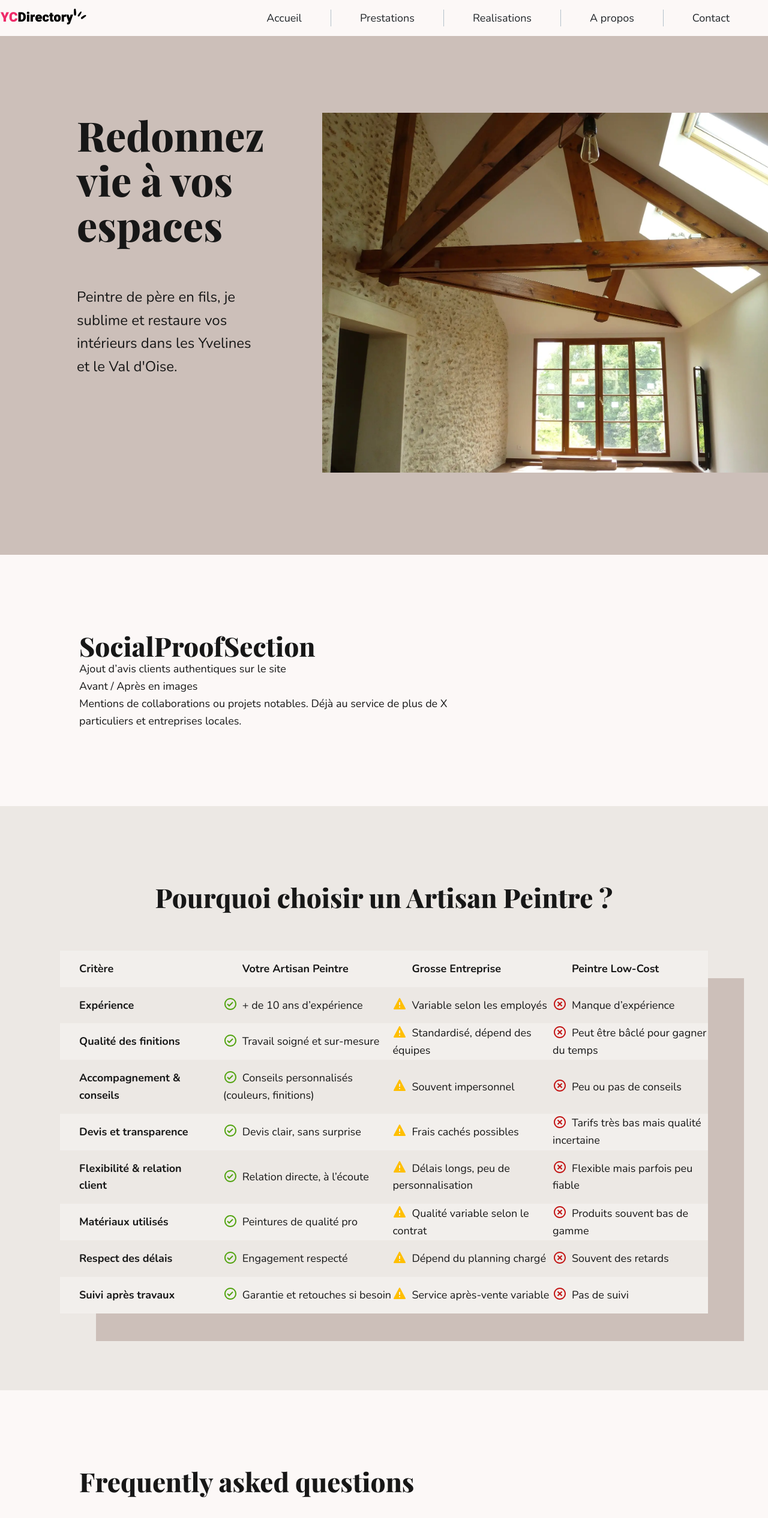
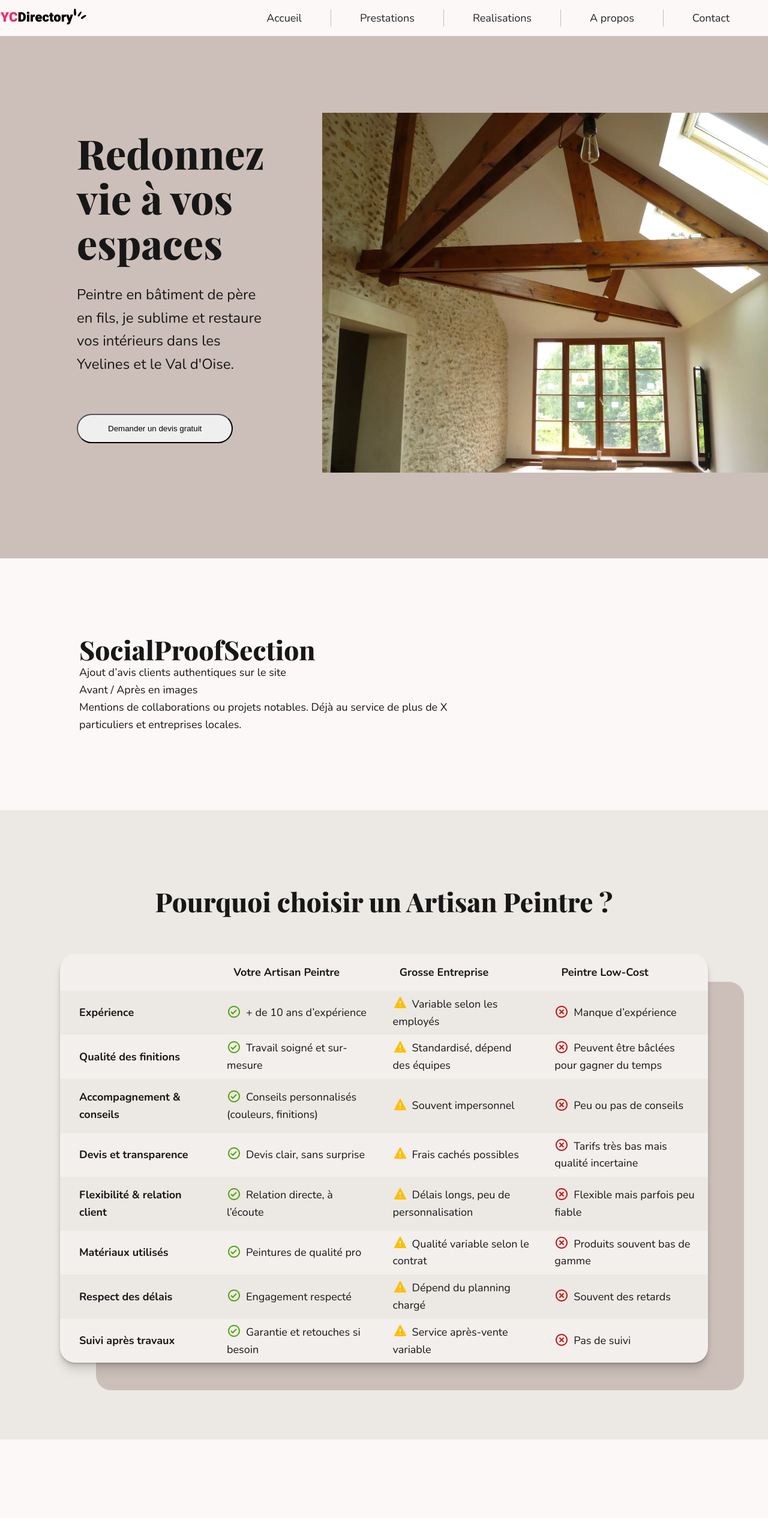
Before and after one commit to aurelienog/renov, a Next.js app: page / in a window 1280 px wide. Shown: the top 2531 px of the page at 60% size. Built offline with nearby package versions, Linux system fonts and the light colour scheme; a web font is replaced by a local one.

Commit message:
feature footer

```diff
--- a/src/app/variables.css
+++ b/src/app/variables.css
@@ -23,4 +23,6 @@
   --fw-bold: 800;
 
   --navbar-size: 60px;
+
+  --border-radius: 25px;
 }
--- /dev/null
+++ b/src/components/button/Button.tsx
@@ -0,0 +1,10 @@
+'use client'
+import React from 'react'
+import styles from './styles.module.css'
+import { ButtonProps } from '@/models/interface'
+
+export default function Button({children}: ButtonProps) {
+  return (
+    <button className={`${styles.button}`}>{children}</button>
+  )
+}
--- /dev/null
+++ b/src/components/button/styles.module.css
@@ -0,0 +1,6 @@
+.button {
+  display: inline-block;
+  padding: 15px 50px;
+  border-radius: var(--border-radius);
+  cursor: pointer;
+}
--- a/src/components/comparison-chart/styles.module.css
+++ b/src/components/comparison-chart/styles.module.css
@@ -26,7 +26,28 @@
   display: flex;
 }
 
+.table td {
+  padding: 0.5rem 1.3rem ;
+}
+
 .table td > img {
   vertical-align: sub;
   margin-right: 8px;
 }
+
+/* border-radius table */
+.table thead tr:first-child th:first-child  {
+  border-radius: var(--border-radius) 0 0 0;
+}
+
+.table th:last-child{
+  border-radius: 0 var(--border-radius) 0 0;
+}
+
+.table tbody tr:last-child th:first-child  {
+  border-radius: 0 0 0 var(--border-radius);
+}
+
+.table tbody tr:last-child td:last-child  {
+  border-radius: 0 0 var(--border-radius) 0;
+}
--- a/src/components/footer/Footer.tsx
+++ b/src/components/footer/Footer.tsx
@@ -1,8 +1,32 @@
 import React, { JSX } from 'react';
+import styles from './styles.module.css';
+import Image from 'next/image'
 
 function Footer(): JSX.Element {
   return (
-    <footer>Footer</footer>
+    <footer className={`${styles.footer}`}>
+      <article>
+        <Image src='/assets/logo.png' alt='logo' width={144} height={30}/>
+      </article>
+      <article>
+        <address>
+        Siège social: <br/>
+        6 rue Exemple <br/> 75000 Paris
+        <br/>
+        contact@renov.fr
+        <br/>
+        +33 01 00 00 00 00
+        </address>
+      </article>
+      <article>
+        Mentions legales
+      </article>
+      <article>
+        <p>copyright 2025</p>
+        <p>Mentions légales</p>
+        <p>Tous droits réservés</p>
+      </article>
+    </footer>
   )
 };
 
--- a/src/components/footer/styles.module.css
+++ b/src/components/footer/styles.module.css
@@ -0,0 +1,44 @@
+.footer {
+  background-color: var(--color-primary);
+  display: grid;
+  justify-items: center;
+  align-items: start;
+  gap: 1rem;
+  grid-template-columns: 1fr 2fr 2fr 2fr 1fr;
+  grid-template-areas:
+  ". logo address info ."
+  ". copyright copyright copyright ." ;
+  padding: 2rem;
+  border-top: solid 2px;
+}
+
+.footer article > address{
+  font-style: normal;
+  grid-area: address;
+}
+
+.footer article:first-child {
+  grid-area: logo;
+  align-self: center;
+}
+
+.footer article:nth-child(2) {
+  grid-area: address;
+}
+
+.footer article:nth-child(3) {
+  grid-area: info;
+}
+
+.footer article:last-child {
+  display: flex;
+  justify-content: space-around;
+  gap: 2rem;
+  grid-area: copyright;
+}
+
+.footer article:last-child :nth-child(2) {
+  border-right: solid 2px;
+  border-left: solid 2px;
+  padding: 0 1rem;
+}
--- a/src/data/data.tsx
+++ b/src/data/data.tsx
@@ -7,7 +7,7 @@ The first {} defines the criteria, the following {} are the elements to compare.
 Each key is a line */
 
 export const columns: Column[] = [{
-  title: 'Critère',
+  title: '',
   one: 'Expérience',
   two: 'Qualité des finitions',
   three: 'Accompagnement & conseils',
@@ -92,7 +92,7 @@ export const columns: Column[] = [{
   </>,
   two: <>
   <Image src='/assets/x.svg' alt='' width={24} height={24}/>
-  <span>Peut être bâclé pour gagner du temps</span>
+  <span>Peuvent être bâclées pour gagner du temps</span>
   </>,
   three: <>
   <Image src='/assets/x.svg' alt='' width={24} height={24}/>
--- a/src/models/interface.ts
+++ b/src/models/interface.ts
@@ -1,3 +1,9 @@
+import { ReactNode } from 'react'
+
+export interface ButtonProps {
+  children: ReactNode
+}
+
 export interface Column {
   title: string;
   one: string | React.ReactNode;
--- a/src/sections/FAQ-section/FAQSection.tsx
+++ b/src/sections/FAQ-section/FAQSection.tsx
@@ -6,7 +6,7 @@ import styles from './styles.module.css';
 function FAQSection(): JSX.Element {
   return (
     <section className={`section ${styles.section}`}>
-      <h2>Frequently asked questions</h2>
+      <h2>Questions fréquentes</h2>
       <div>
       { faqEntries.map((entry, index )=> (
       <FAQItem key={index} entry={entry}/>
--- a/src/sections/benefits-section/styles.module.css
+++ b/src/sections/benefits-section/styles.module.css
@@ -9,6 +9,14 @@
   text-align: center;
 }
 
-.container {
-  box-shadow: 60px 46px var(--color-primary);
+@media (min-width: 767.98px) {
+  .container {
+    box-shadow: 0 1px 1px hsl(0deg 0% 0% / 0.075),
+      0 2px 2px hsl(0deg 0% 0% / 0.075),
+      0 4px 4px hsl(0deg 0% 0% / 0.075),
+      0 8px 8px hsl(0deg 0% 0% / 0.075),
+      0 16px 16px hsl(0deg 0% 0% / 0.075),
+      60px 46px var(--color-primary);
+    border-radius: var(--border-radius);
+  }
 }
--- a/src/sections/hero-section/HeroSection.tsx
+++ b/src/sections/hero-section/HeroSection.tsx
@@ -1,14 +1,16 @@
 import React, { JSX } from 'react';
 import styles from './styles.module.css';
 import Image from "next/image";
+import Button from '@/components/button/Button';
 
 function HeroSection(): JSX.Element  {
   return (
     <section className={`full-width section ${styles.hero}`}>
       <div>
-        <h1 className='visually-hidden'>Votre expert en peinture et rénovation intérieure/extérieure dans les Yvelines et le Val-d'Oise</h1>
+        <h1 className='visually-hidden'>Peintre en bâtiment, expert en peinture et rénovation intérieure/extérieure dans les Yvelines et le Val-d'Oise</h1>
         <h2>Redonnez vie à vos espaces</h2>
-        <p>Peintre de père en fils, je sublime et restaure vos intérieurs dans les Yvelines et le Val d'Oise.</p>
+        <p>Peintre en bâtiment de père en fils, je sublime et restaure vos intérieurs dans les Yvelines et le Val d'Oise.</p>
+        <Button>Demander un devis gratuit</Button>
       </div>
 
       <div>
@@ -17,6 +19,8 @@ function HeroSection(): JSX.Element  {
       }} />
       </div>
 
+
+
     </section>
   )
 };
--- a/src/sections/hero-section/styles.module.css
+++ b/src/sections/hero-section/styles.module.css
@@ -10,13 +10,25 @@
   background-color: var(--color-primary);
 }
 
-.hero h2, .hero p {
+.hero h2, .hero p, .hero button {
   margin-left: 6rem;
   margin-bottom: 4rem;
 }
 
 .hero h2 {
   font-size: 4.25rem;
+  position: relative;
+  margin-top: 30px;
+  margin-bottom: 30px;
+}
+
+.hero h2::before {
+  content: '';
+  position: absolute;
+  background-color: white;
+  width: 30%;
+  top: 0;
+  left: 0;
 }
 
 .hero p {
```
